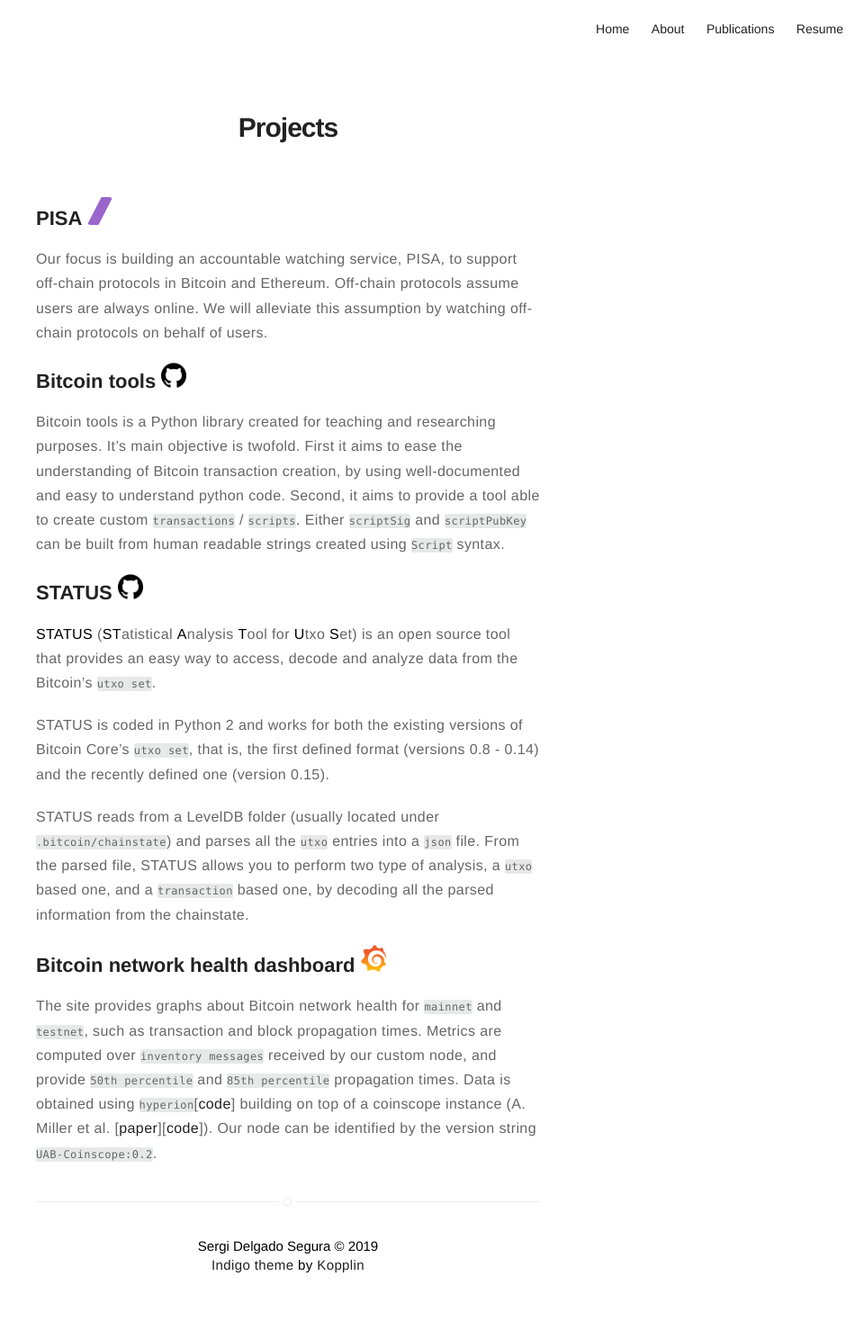
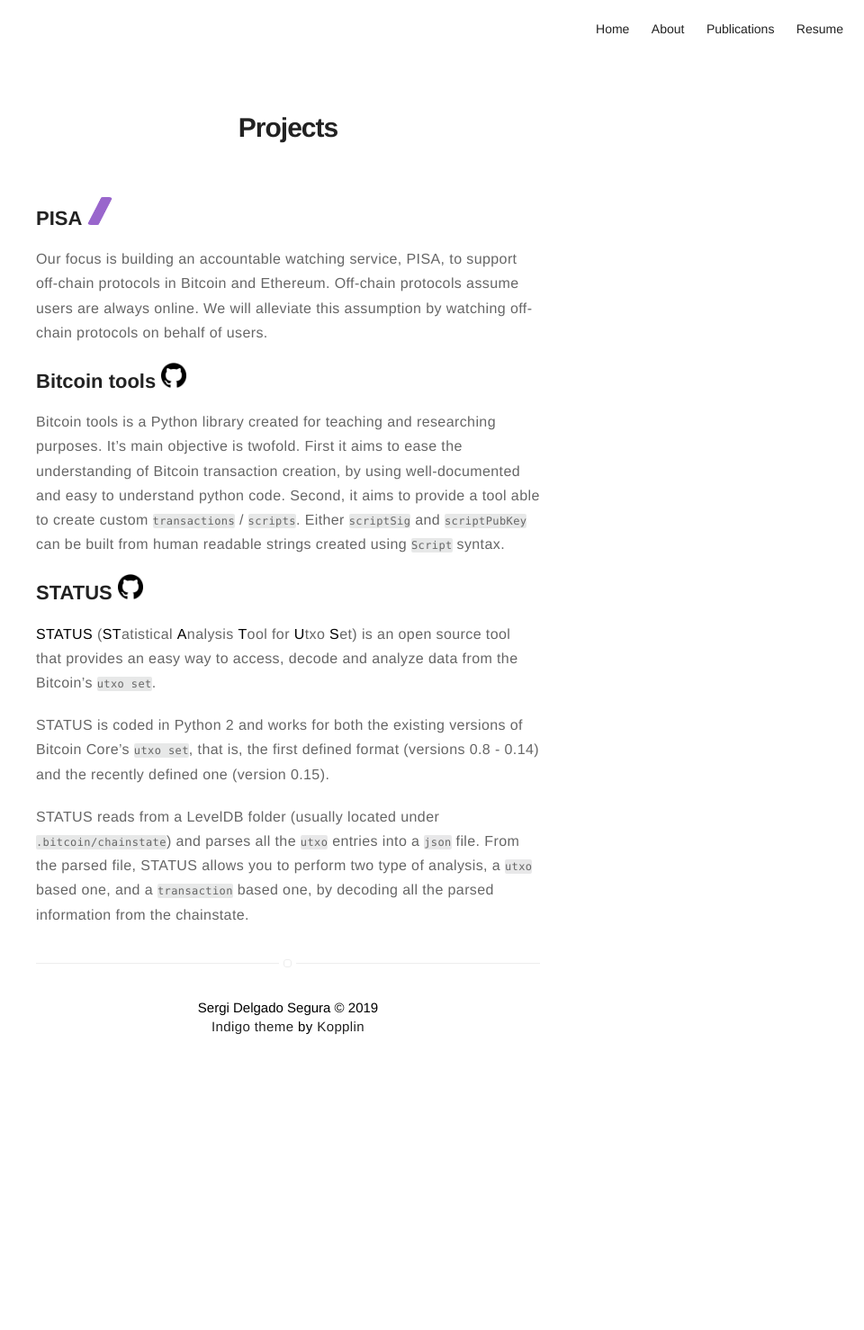
Before and after one commit to sr-gi/me, a Jekyll site: the page built from projects.md, in a window 1280 px wide. Shown: the whole page at 90% size, without its empty margins (320-1280 px from the left). Built offline with Jekyll 4.4.1, drawn with Linux system fonts in a browser that asks for light colours; after the commit the page ends 1213 px from its top, so only the background shows below that.

Commit message:
Takes down network health monitor

```diff
--- a/projects.md
+++ b/projects.md
@@ -25,6 +25,7 @@ STATUS is coded in Python 2 and works for both the existing versions of Bitcoin
 
 STATUS reads from a LevelDB folder (usually located under `.bitcoin/chainstate`) and parses all the `utxo` entries into a `json` file. From the parsed file, STATUS allows you to perform two type of analysis, a `utxo` based one, and a `transaction` based one, by decoding all the parsed information from the chainstate.
 
-## Bitcoin network health dashboard [![](../assets/images/grafana-logo.png)](http://charts.satoshi.uab.cat)
+<!--## Bitcoin network health dashboard [![](../assets/images/grafana-logo.png)](http://charts.satoshi.uab.cat)
 
 The site provides graphs about Bitcoin network health for `mainnet` and `testnet`, such as transaction and block propagation times. Metrics are computed over `inventory messages` received by our custom node, and provide `50th percentile` and `85th percentile` propagation times. Data is obtained using `hyperion`[[code](https://github.com/sr-gi/hyperion)] building on top of a coinscope instance (A. Miller et al. [[paper](http://www.cs.umd.edu/projects/coinscope/coinscope.pdf)][[code](https://github.com/jameslitton/coinscope)]). Our node can be identified by the version string `UAB-Coinscope:0.2`.
+-->
```
